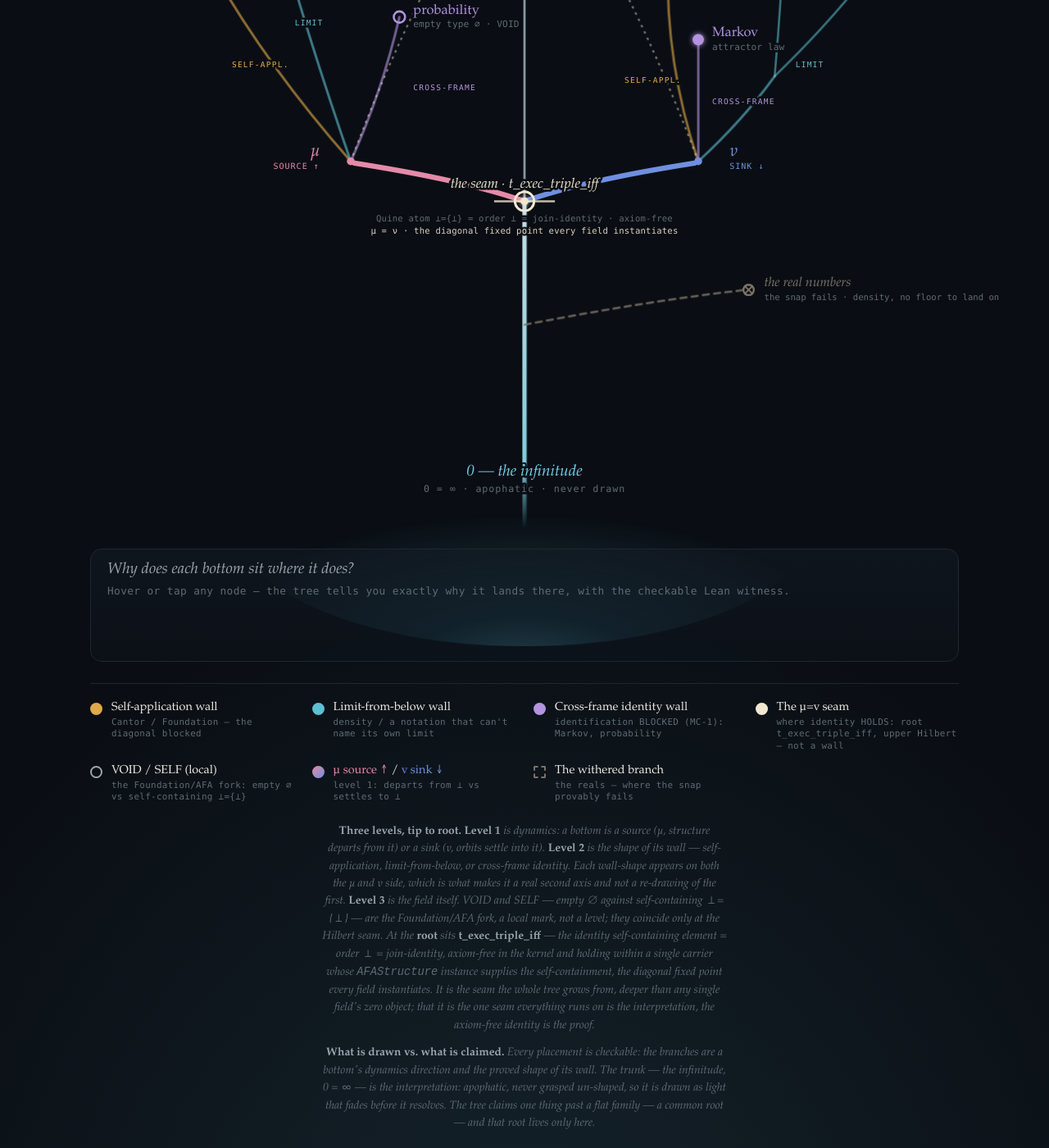
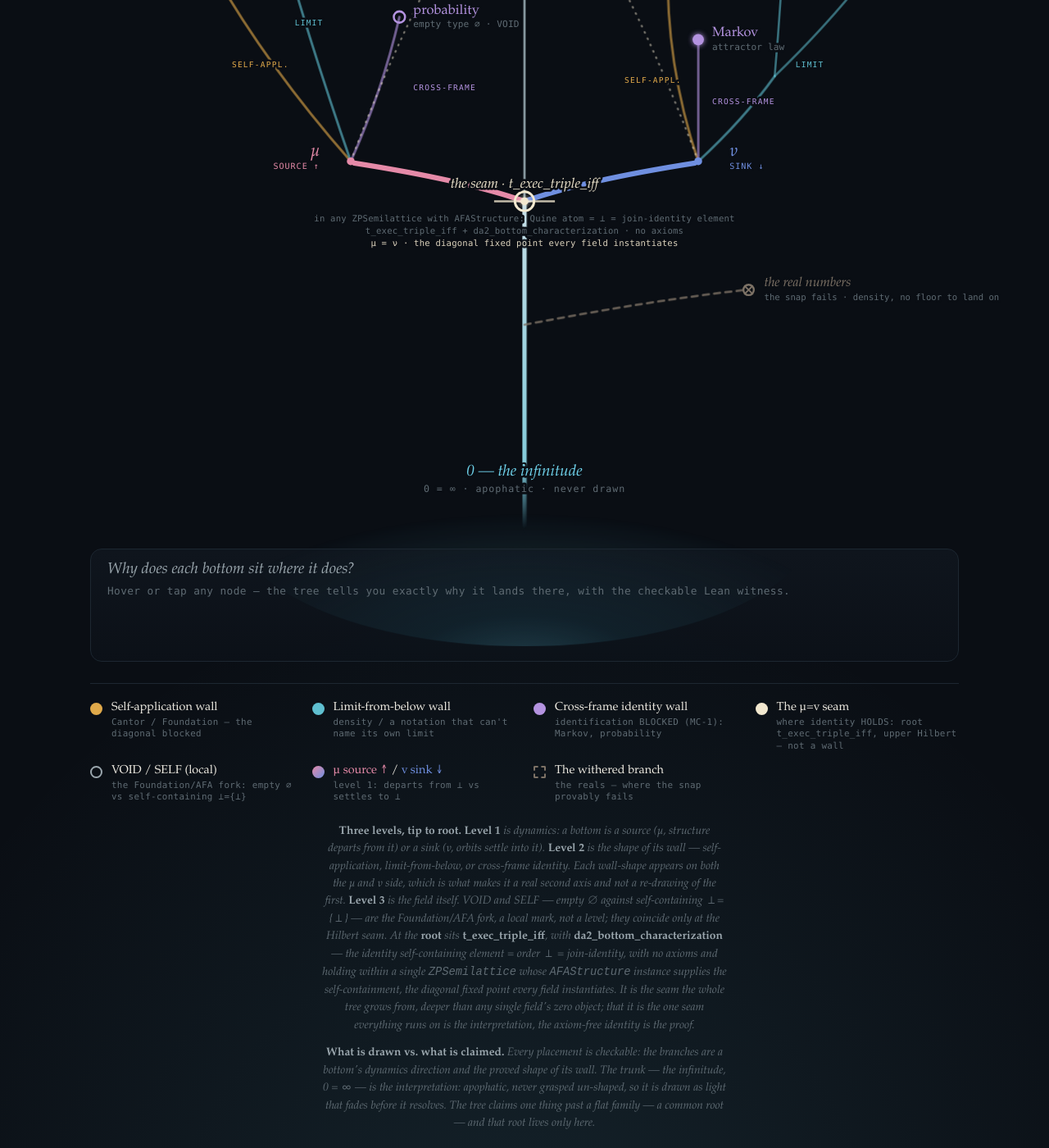
Before and after one commit to timbrigham/ZeroParadox, a Jekyll site: the page built from bottom-family-tree.html, in a window 1280 px wide and 1400 px high, scrolled down 646 px. Shown: the whole window at 82% size. Built offline with Jekyll 4.4.1, drawn with Linux system fonts in a browser that asks for light colours.

Commit message:
bottom-family-tree: seam caption names its carrier and credits da2; Kleene leaf as requirement
RESIGN-2: the always-visible seam caption stated the literal set identity and credited one theorem.
It now names the carrier (any ZPSemilattice with AFAStructure), drops the literal, and credits
t_exec_triple_iff with da2_bottom_characterization. Both measured with no axioms, statement controls
included; t_comp, the KleeneStructure restatement, carries the choice triple in its statement and is not cited.
The same identity sentence in the fence paragraph and both hover rows now credits both theorems; the
seam hover reads the literal as CC-2's commitment instead of an absence claim.
DECISION-BATCH-R5-ORDINARY / DA1-KLEENE: the computability leaf no longer says a program that prints
itself; it states the periodicity predicate and the KleeneStructure requirement in Kleene.lean's wording.

Co-Authored-By: Claude Opus 5.5 (1M context) <noreply@anthropic.com>
Claude-Session: https://claude.ai/code/session_01DYrKY8CR8AeESMvjGVQtzA

```diff
--- a/bottom-family-tree.html
+++ b/bottom-family-tree.html
@@ -248,8 +248,9 @@ layout: null
       <circle cx="500" cy="558" r="4.5" fill="var(--seamnode)" filter="url(#nodeglow)"/>
       <circle cx="500" cy="558" r="4.5" fill="var(--seamnode)"/>
       <text class="seam-name" x="500" y="542" text-anchor="middle" style="font-size:16px">the seam &#183; t_exec_triple_iff</text>
-      <text class="seam-inst" x="500" y="581" text-anchor="middle">Quine atom &#8869;={&#8869;} = order &#8869; = join-identity &#183; axiom-free</text>
-      <text class="seam-inst" x="500" y="595" text-anchor="middle" style="fill:var(--seamnode); opacity:.9">&#956; = &#957; &#183; the diagonal fixed point every field instantiates</text>
+      <text class="seam-inst" x="500" y="581" text-anchor="middle">in any ZPSemilattice with AFAStructure: Quine atom = &#8869; = join-identity element</text>
+      <text class="seam-inst" x="500" y="595" text-anchor="middle">t_exec_triple_iff + da2_bottom_characterization &#183; no axioms</text>
+      <text class="seam-inst" x="500" y="609" text-anchor="middle" style="fill:var(--seamnode); opacity:.9">&#956; = &#957; &#183; the diagonal fixed point every field instantiates</text>
 
       <!-- ================= LEVEL-1 hub labels ================= -->
       <text class="hub-label" x="264" y="506" text-anchor="end" style="fill:var(--mu)">&#956;</text>
@@ -310,7 +311,7 @@ layout: null
     <div class="lg"><span class="sw dash"></span><span class="t">The withered branch<small>the reals &#8212; where the snap provably fails</small></span></div>
   </div>
 
-  <p class="fence"><b>Three levels, tip to root.</b> <b>Level 1</b> is dynamics: a bottom is a source (&#956;, structure departs from it) or a sink (&#957;, orbits settle into it). <b>Level 2</b> is the shape of its wall &#8212; self-application, limit-from-below, or cross-frame identity. Each wall-shape appears on <em>both</em> the &#956; and &#957; side, which is what makes it a real second axis and not a re-drawing of the first. <b>Level 3</b> is the field itself. VOID and SELF &#8212; empty &#8709; against self-containing &#8869;={&#8869;} &#8212; are the Foundation/AFA fork, a local mark, not a level; they coincide only at the Hilbert seam. At the <b>root</b> sits <b>t_exec_triple_iff</b> &#8212; the identity self-containing element = order &#8869; = join-identity, axiom-free in the kernel and holding within a single carrier whose <code>AFAStructure</code> instance supplies the self-containment, the diagonal fixed point every field instantiates. It is the seam the whole tree grows from, deeper than any single field's zero object; that it is the one seam everything runs on is the interpretation, the axiom-free identity is the proof.</p>
+  <p class="fence"><b>Three levels, tip to root.</b> <b>Level 1</b> is dynamics: a bottom is a source (&#956;, structure departs from it) or a sink (&#957;, orbits settle into it). <b>Level 2</b> is the shape of its wall &#8212; self-application, limit-from-below, or cross-frame identity. Each wall-shape appears on <em>both</em> the &#956; and &#957; side, which is what makes it a real second axis and not a re-drawing of the first. <b>Level 3</b> is the field itself. VOID and SELF &#8212; empty &#8709; against self-containing &#8869;={&#8869;} &#8212; are the Foundation/AFA fork, a local mark, not a level; they coincide only at the Hilbert seam. At the <b>root</b> sits <b>t_exec_triple_iff</b>, with <b>da2_bottom_characterization</b> &#8212; the identity self-containing element = order &#8869; = join-identity, with no axioms and holding within a single <code>ZPSemilattice</code> whose <code>AFAStructure</code> instance supplies the self-containment, the diagonal fixed point every field instantiates. It is the seam the whole tree grows from, deeper than any single field's zero object; that it is the one seam everything runs on is the interpretation, the axiom-free identity is the proof.</p>
 
   <p class="fence"><b>What is drawn vs. what is claimed.</b> Every placement is checkable: the branches are a bottom's dynamics direction and the proved shape of its wall. The trunk &#8212; the infinitude, 0 = &#8734; &#8212; is the interpretation: apophatic, never grasped un-shaped, so it is drawn as light that fades before it resolves. The tree claims one thing past a flat family &#8212; a common root &#8212; and that root lives only here.</p>
 
@@ -324,7 +325,7 @@ layout: null
       ['&#956; source &#8593;','&#8869; departs to the first structured state &mdash; <code>t_snap_derived</code>'],
       ['self-application wall','the lattice has no diagonal self-witness &mdash; <code>nontrivial_lattice_no_witness</code>'],
       ['what it is','the order floor: least element = join-identity'],
-      ['identity','order &#8869; = the self-containing element = join-identity &mdash; <code>t_exec_triple_iff</code>, axiom-free in the kernel, with the self-containment supplied by the <code>AFAStructure</code> instance']],
+      ['identity','order &#8869; = the self-containing element = join-identity &mdash; <code>t_exec_triple_iff</code> with <code>da2_bottom_characterization</code>, no axioms, in one <code>ZPSemilattice</code> whose <code>AFAStructure</code> instance supplies the self-containment']],
       chk:'t_snap_derived'},
     information: {t:'information', c:'--limit', why:[
       ['&#956; source &#8593;','snaps off the machine&#8217;s zero state c&#8320; (ZP-E bridge) &mdash; <code>t_snap_derived</code>'],
@@ -339,8 +340,8 @@ layout: null
     computability: {t:'computability', c:'--self', why:[
       ['&#957; sink &#8595;','self-encodings approach it &mdash; <code>quine_encodings_approach_bot</code>'],
       ['self-application wall','a machine run on its own code is undecidable &mdash; <code>self_halting_undecidable</code>'],
-      ['what it is','the Kleene quine: a program that prints itself &mdash; <code>quine_period_is_goedel</code>'],
-      ['identity','carried as a <code>KleeneStructure</code> requirement (<code>botCode_is_quine</code>), not a clause of <code>t_comp</code>; reading &#8869; as the Kleene quine is that commitment, not a theorem']],
+      ['what it is','a computational quine: a code whose behaviour equals its own self-application up to evaluation, a periodicity condition (<code>quine_period_is_goedel</code>) that every constant code meets (the control in <code>ZeroParadox/Computability/ComputationCannotBe.lean</code> &#167; III)'],
+      ['identity','<code>botCode_is_quine</code> is a <code>KleeneStructure</code> requirement, not a clause of <code>t_comp</code>; reading it as the computational face of &#8869; of the <code>ZPSemilattice</code> is the commitment']],
       chk:'kleene_quine_is_bot'},
     topology: {t:'topology', c:'--limit', why:[
       ['&#957; sink &#8595;','topological no-return &mdash; <code>c3_irreversible</code>'],
@@ -359,7 +360,7 @@ layout: null
       chk:'no_mp_attractor_to_markov'},
     seam: {t:'the seam &#183; t_exec_triple_iff', c:'--seamnode', why:[
       ['&#956; = &#957; (the root)','source and sink coincide: the diagonal fixed point &mdash; <code>selfApp_bot_is_both_extremal</code> (the coincidence itself; <code>selfApp_fp_set_eq_singleton</code> gives uniqueness of the fixed point, which is a different claim)'],
-      ['the identity','the self-containing element = order &#8869; = join-identity &mdash; <code>t_exec_triple_iff</code>, no Lean axioms (<code>#print axioms</code> is empty); the self-containment is a field of the <code>AFAStructure</code> instance, and the literal &#8869;={&#8869;} is proved nowhere'],
+      ['the identity','the self-containing element = order &#8869; = join-identity &mdash; <code>t_exec_triple_iff</code> with <code>da2_bottom_characterization</code>, no axioms, in one <code>ZPSemilattice</code>; the self-containment is the <code>AFAStructure</code> field <code>bot_self_mem</code>, and reading it as the ZF+AFA set &#8869; = {&#8869;} is CC-2&#8217;s commitment'],
       ['why the root','the purest self-reference; everything else is built on it, with more axioms'],
       ['interpretation','&#8220;the one seam everything runs on&#8221; is the diagonal-fixed-point reading, not a proved unification']],
       chk:'t_exec_triple_iff'},
```
